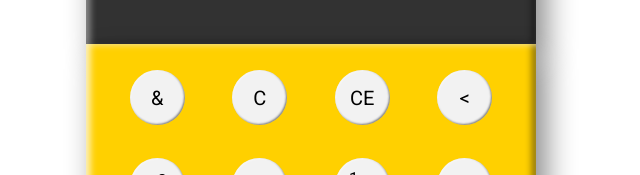
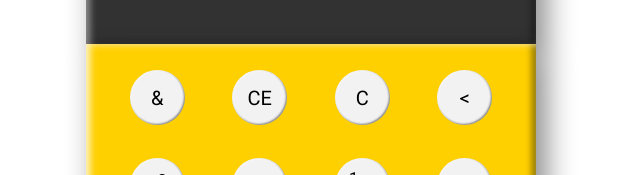
Before and after one commit to oskartyrala/calculator-react, a React (Vite) app: page / in a window 1280 px wide. Shown: the part 181-356 px from the top of the page, without its empty margins (329-969 px from the left). Built offline with nearby package versions, Linux system fonts and the light colour scheme.

Commit message:
Implement clear button

```diff
--- a/src/components/ButtonPad.tsx
+++ b/src/components/ButtonPad.tsx
@@ -23,7 +23,7 @@ export function ButtonPad({
     writingMode,
     setWritingMode,
 }: ButtonPadProps): JSX.Element {
-    const buttons = ["ampersand", "C", "plusminus"];
+    const buttons = ["ampersand", "plusminus"];
     const numberButtons = ["1", "2", "3", "4", "5", "6", "7", "8", "9", "0"];
     const operatorButtons = ["plus", "minus", "multiply", "divide"];
     const resultButtons = ["square", "root", "fraction", "equals"];
@@ -112,6 +112,12 @@ export function ButtonPad({
         setWritingMode("replace");
     };
 
+    const handleClear = () => {
+        setMainDisplay("0");
+        setSecondaryDisplay([]);
+        setWritingMode("replace");
+    };
+
     const handleBackspace = () => {
         setMainDisplay((prev) =>
             prev.length > 1 ? prev.slice(0, prev.length - 1) : "0"
@@ -132,6 +138,8 @@ export function ButtonPad({
             ))}
 
             <OneButton handleButton={() => handleClearEntry()} id={"CE"} />
+
+            <OneButton handleButton={() => handleClear()} id={"C"} />
 
             <OneButton handleButton={() => handleDecimal()} id={"decimal"} />
 
```
